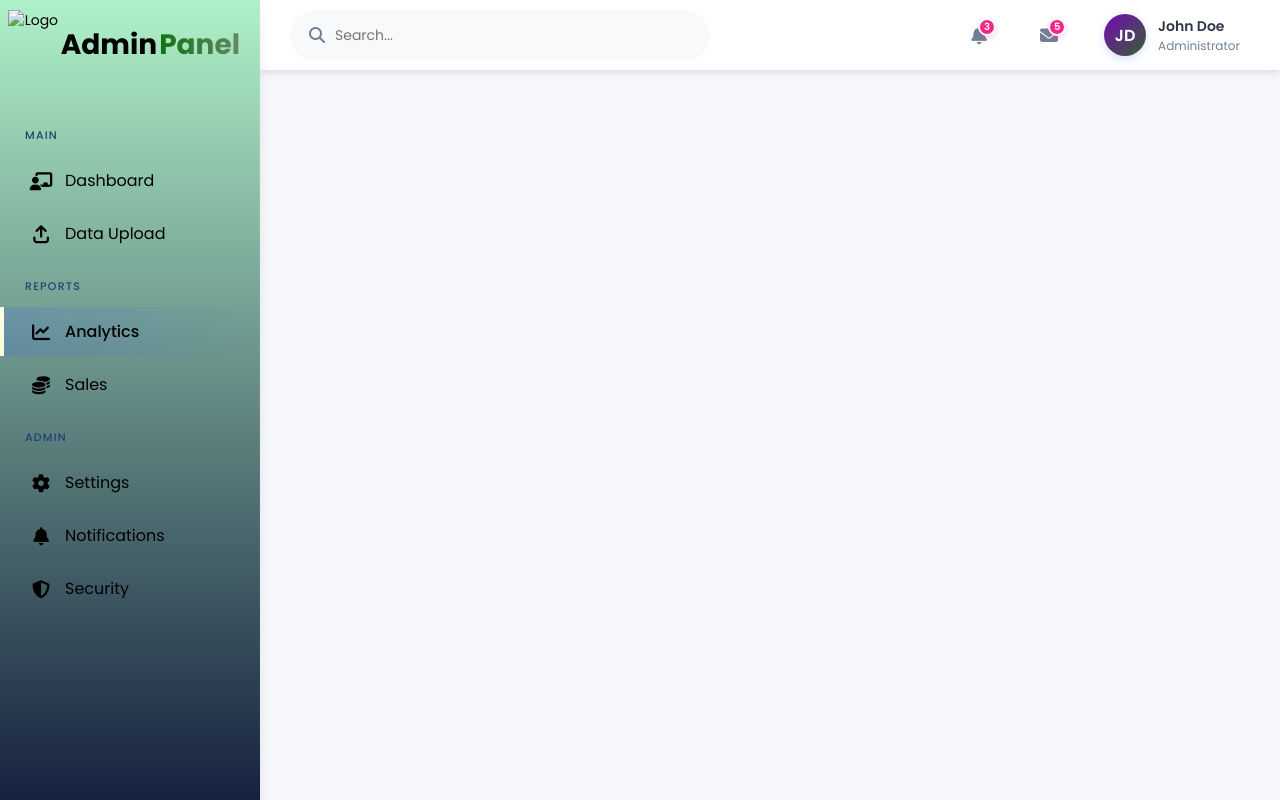
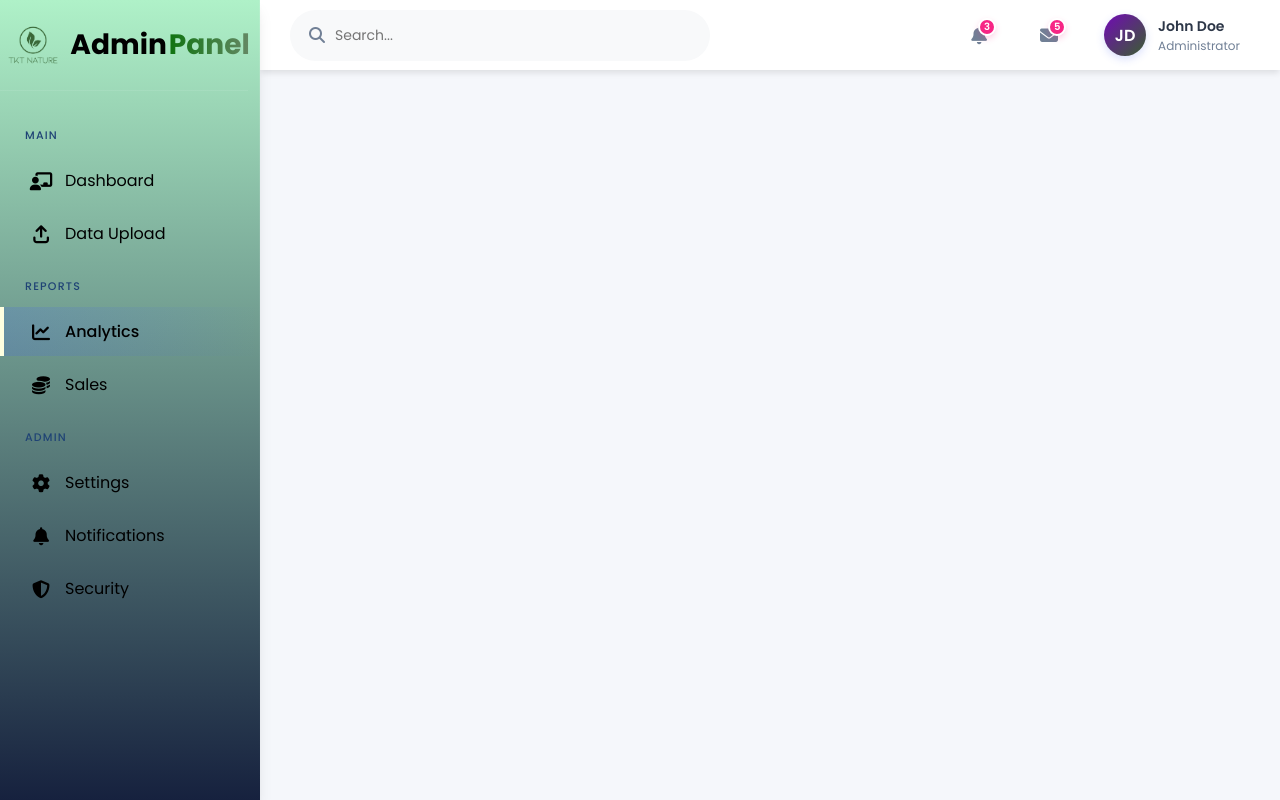
Before and after one commit to yongenang/pnl_dashboard, a website: page pages/analytic.html in a window 1280 px wide. Drawn offline with nearby package versions, Linux system fonts and the light colour scheme.

Commit message:
latest edited

```diff
--- a/pages/analytic.html
+++ b/pages/analytic.html
@@ -25,7 +25,7 @@
       <!-- Sidebar -->
       <div class="sidebar">
         <div class="logo">
-          <img src="assets/logo.png" alt="Logo" class="logo-img" />
+          <img src="../assets/logo.png" alt="Logo" class="logo-img" />
           <h1>Admin<span>Panel</span></h1>
         </div>
         <div class="nav-menu">
```
